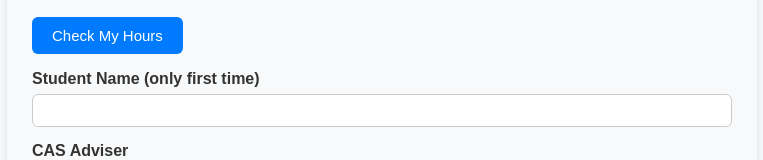
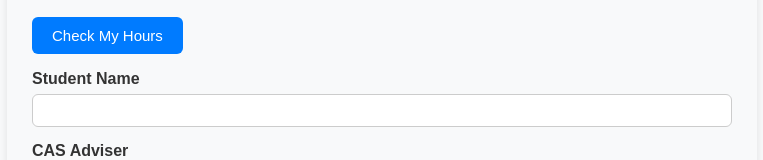
Before and after one commit to MikeGreenx/CASLOG, a plain HTML site: page index.html in a window 1280 px wide. Shown: the part 221-381 px from the top of the page, without its empty margins (258-1021 px from the left). Drawn offline with Linux system fonts and the light colour scheme.

Commit message:
Update index.html

```diff
--- a/index.html
+++ b/index.html
@@ -98,7 +98,7 @@
     <button type="button" onclick="checkHours()">Check My Hours</button>
     <p id="summary"></p>
 
-    <label>Student Name (only first time)</label>
+    <label>Student Name </label>
     <input type="text" name="studentName">
 
     <label>CAS Adviser</label>
```
